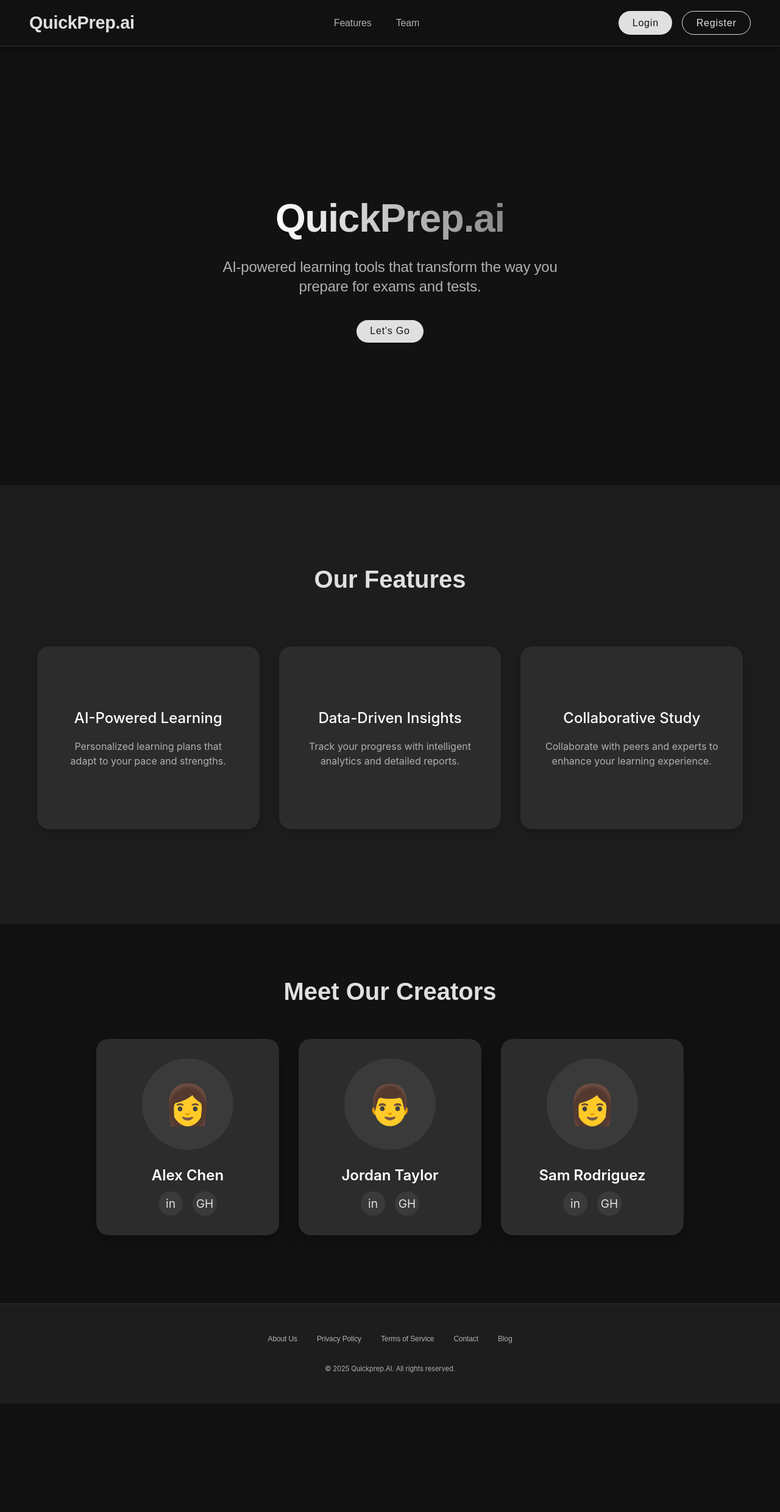
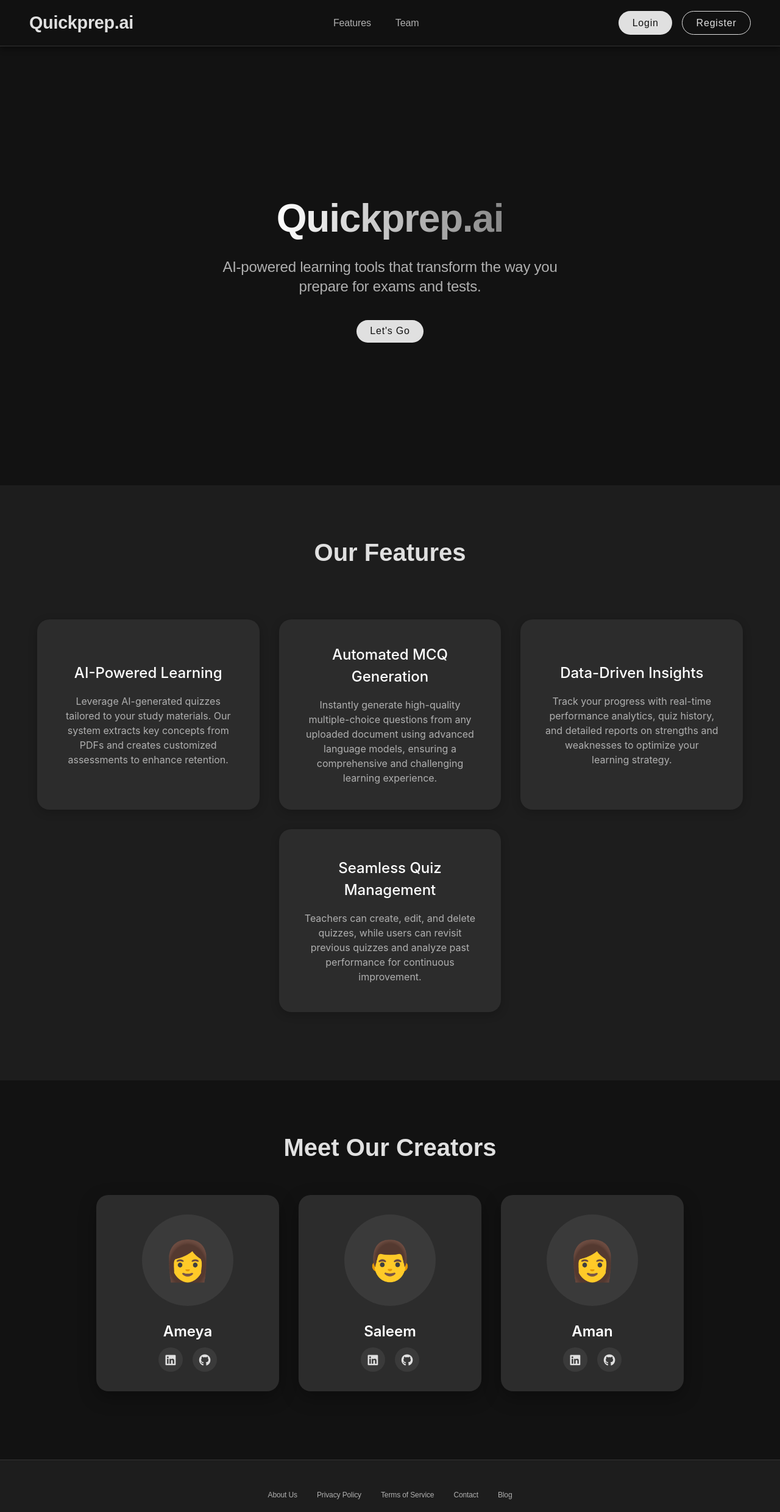
Before and after one commit to hostelsforgeck/Quickprep-ai, a Flask app: page / in a window 1280 px wide. Shown: the top 2480 px of the page at 61% size. Before the commit the page ends 2252 px from the top, so only its background shows below. Run offline with Flask 3, Linux system fonts and the light colour scheme; parts of the project's set-up code (start-up, migrations or seed data) failed here and were passed over; some web fonts are replaced.

Commit message:
Update index.html

```diff
--- a/templates/index.html
+++ b/templates/index.html
@@ -655,7 +655,7 @@
 <body>
     <!-- Navigation -->
     <nav>
-        <a href="#" class="logo">QuickPrep.ai</a>
+        <a href="#" class="logo">Quickprep.ai</a>
         <div class="nav-links">
             <a href="#features">Features</a>
             <a href="#team">Team</a>
@@ -668,7 +668,7 @@
 
     <!-- Hero Section -->
     <section class="hero">
-        <h1>QuickPrep.ai</h1>
+        <h1>Quickprep.ai</h1>
         <p>AI-powered learning tools that transform the way you prepare for exams and tests.</p>
         <button id="heroCtaBtn" class="cta-button">Let's Go</button>
     </section>
@@ -679,18 +679,24 @@
     <div class="feature-container">
         <div class="feature">
             <h3>AI-Powered Learning</h3>
-                <p>Personalized learning plans that adapt to your pace and strengths.</p>
+            <p>Leverage AI-generated quizzes tailored to your study materials. Our system extracts key concepts from PDFs and creates customized assessments to enhance retention.</p>
+        </div>
+        <div class="feature">
+            <h3>Automated MCQ Generation</h3>
+            <p>Instantly generate high-quality multiple-choice questions from any uploaded document using advanced language models, ensuring a comprehensive and challenging learning experience.</p>
         </div>
         <div class="feature">
             <h3>Data-Driven Insights</h3>
-                <p>Track your progress with intelligent analytics and detailed reports.</p>
+            <p>Track your progress with real-time performance analytics, quiz history, and detailed reports on strengths and weaknesses to optimize your learning strategy.</p>
         </div>
+
         <div class="feature">
-                <h3>Collaborative Study</h3>
-                <p>Collaborate with peers and experts to enhance your learning experience.</p>
+            <h3>Seamless Quiz Management</h3>
+            <p>Teachers can create, edit, and delete quizzes, while users can revisit previous quizzes and analyze past performance for continuous improvement.</p>
         </div>
     </div>
 </section>
+
 
     <!-- Team Section -->
     <section class="team-section" id="team">
@@ -699,26 +705,42 @@
             <div class="carousel">
                 <div class="team-member">
                     <div class="member-photo">👩</div>
-                    <h3 class="member-name">Alex Chen</h3>
+                    <h3 class="member-name">Ameya</h3>
                     <div class="social-links">
-                        <a href="#" class="social-link">in</a>
-                        <a href="#" class="social-link">GH</a>
+                        <a href="https://www.linkedin.com/in/yourprofile" class="social-link" target="_blank">
+                            <i class="fab fa-linkedin"></i>
+                        </a>
+                        <a href="https://github.com/yourgithub" class="social-link" target="_blank">
+                            <i class="fab fa-github"></i>
+                        </a>
                     </div>
+
+                    <!-- Include Font Awesome (if not already included) -->
+                    <link rel="stylesheet" href="https://cdnjs.cloudflare.com/ajax/libs/font-awesome/6.0.0/css/all.min.css">
+
                 </div>
                 <div class="team-member">
                     <div class="member-photo">👨</div>
-                    <h3 class="member-name">Jordan Taylor</h3>
+                    <h3 class="member-name">Saleem</h3>
                     <div class="social-links">
-                        <a href="#" class="social-link">in</a>
-                        <a href="#" class="social-link">GH</a>
+                        <a href="https://www.linkedin.com/in/yourprofile" class="social-link" target="_blank">
+                            <i class="fab fa-linkedin"></i>
+                        </a>
+                        <a href="https://github.com/yourgithub" class="social-link" target="_blank">
+                            <i class="fab fa-github"></i>
+                        </a>
                     </div>
                 </div>
                 <div class="team-member">
                     <div class="member-photo">👩</div>
-                    <h3 class="member-name">Sam Rodriguez</h3>
+                    <h3 class="member-name">Aman</h3>
                     <div class="social-links">
-                        <a href="#" class="social-link">in</a>
-                        <a href="#" class="social-link">GH</a>
+                        <a href="https://www.linkedin.com/in/yourprofile" class="social-link" target="_blank">
+                            <i class="fab fa-linkedin"></i>
+                        </a>
+                        <a href="https://github.com/yourgithub" class="social-link" target="_blank">
+                            <i class="fab fa-github"></i>
+                        </a>
                     </div>
                 </div>
             </div>
```
Lines whose indentation alone changed are shown as unchanged.
